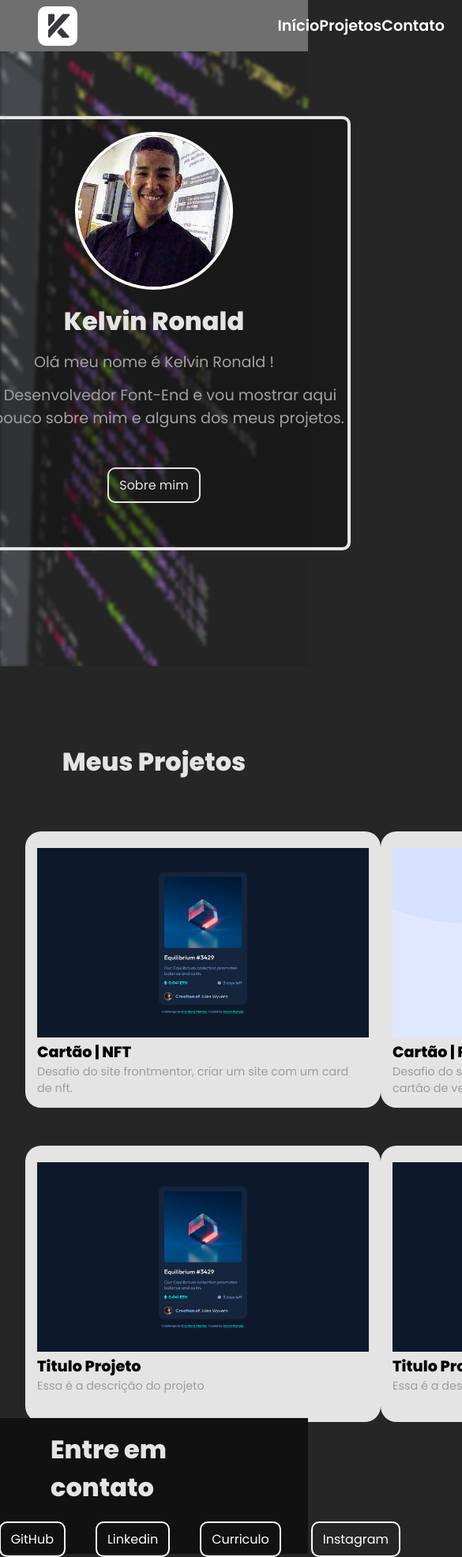
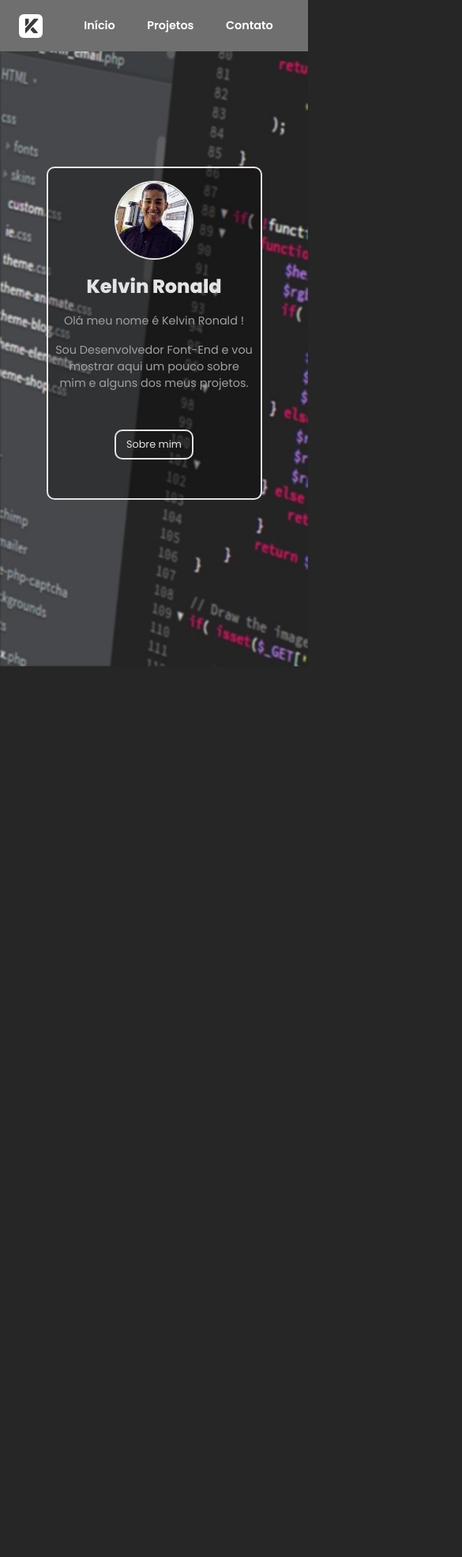
Before and after one commit to DrKelvin/Portfolio, a plain HTML site: page index.html in a window 390 px wide. Shown: the top 1972 px of the page at 79% size, 585 px wide, since content can reach past the window. After the commit the page ends 844 px from the top, so only its background shows below. Drawn offline with Linux system fonts and the light colour scheme.

Commit message:
adicionando projetos

```diff
--- a/index.html
+++ b/index.html
@@ -11,6 +11,7 @@
   <link href="https://fonts.googleapis.com/css2?family=Poppins:ital,wght@0,300;0,400;0,500;0,600;0,800;1,400;1,600;1,700;1,800&display=swap" rel="stylesheet">
   <!--Estilização-->
   <link rel="stylesheet" href="style.css">
+  <link rel="stylesheet" href="mobile.css">
 </head>
 <body>
   <header id="menu">
@@ -57,14 +58,14 @@
         <!-- Primeiro Projeto -->
         <div class="projeto">
           <div class="imagem_projeto">
-            <a href="https://desafio-nft-card.vercel.app/" target="_blank">
-              <img src="imagens/img-projeto-nft-card.png" alt="imagem de um projeto de um cartão de venda de nft">
+            <a href="https://landing-page-responsiva-com-react-1.vercel.app/" target="_blank">
+              <img src="imagens/img-projeto-landing-page-responsiva-react-1.png" alt="imagem de um projeto de uma pagina web">
             </a>
           </div>
           <a href="https://desafio-nft-card.vercel.app/" target="_blank">
-            <b class="titulo_projeto">Cartão | NFT</b>
+            <b class="titulo_projeto">Landing Page Responsiva | React JS</b>
           </a>
-          <p class="descricao_projeto">Desafio do site frontmentor, criar um site com um card de nft.</p>
+          <p class="descricao_projeto">Landing page responsiva, com menu mobile lateral, e menu collapse down, desafio do site frontendmentor</p>
         </div>
         <!-- Segundo Projeto -->
         <div class="projeto">
@@ -76,19 +77,19 @@
           <a href="https://desafio-music-plataform-card.vercel.app/" target="_blank">
             <b class="titulo_projeto">Cartão | Plataforma de Musica</b>
           </a>
-          <p class="descricao_projeto">Desafio do site frontmentor, criar um site com um cartâo de venda de uma plataforma de música. </p>
+          <p class="descricao_projeto">Desafio do site frontendmentor, criar um site com um cartâo de venda de uma plataforma de música. </p>
         </div>
         <!-- Terceiro Projeto -->
         <div class="projeto">
           <div class="imagem_projeto">
-            <a href="https://desafio-nft-card.vercel.app/" target="_blank">
-              <img src="imagens/img-projeto-nft-card.png" alt="imagem de um projeto de um cartão de venda de nft">
+            <a href="http://desafio-card-stats.vercel.app/" target="_blank">
+              <img src="imagens/img-projeto-card-stats.png" alt="imagem de um projeto de um cartão de venda de nft">
             </a>
           </div>
           <a href="https://desafio-nft-card.vercel.app/" target="_blank">
-            <b class="titulo_projeto">Titulo Projeto</b>
+            <b class="titulo_projeto">Cartão | Vendas e Números</b>
           </a>
-          <p class="descricao_projeto">Essa é a descrição do projeto</p>
+          <p class="descricao_projeto">Desafio do frontendmentor, criar uma cartão propaganda com status dos numeros.</p>
         </div>
       </div>
       <!-- Segunda Linha de Projetos -->
@@ -101,21 +102,21 @@
             </a>
           </div>
           <a href="https://desafio-nft-card.vercel.app/" target="_blank">
-            <b class="titulo_projeto">Titulo Projeto</b>
+            <b class="titulo_projeto">Cartão | NFT</b>
           </a>
-          <p class="descricao_projeto">Essa é a descrição do projeto</p>
+          <p class="descricao_projeto">Desafio do site frontendmentor, criar um site com um card de nft.</p>
         </div>
         <!-- Quinto Projeto -->
         <div class="projeto">
           <div class="imagem_projeto">
-            <a href="https://desafio-nft-card.vercel.app/" target="_blank">
-              <img src="imagens/img-projeto-nft-card.png" alt="imagem de um projeto de um cartão de venda de nft">
+            <a href="https://landing-page-responsiva-1.vercel.app/" target="_blank">
+              <img src="imagens/img-projeto-landing-page-responsiva-1.png" alt="imagem de um projeto de um cartão de venda de nft">
             </a>
           </div>
           <a href="https://desafio-nft-card.vercel.app/" target="_blank">
-            <b class="titulo_projeto">Titulo Projeto</b>
+            <b class="titulo_projeto">Landing Page Responsiva</b>
           </a>
-          <p class="descricao_projeto">Essa é a descrição do projeto</p>
+          <p class="descricao_projeto">Uma landing page simples, desafio do site frontendmentor</p>
         </div>
         <!-- Sexto Projeto -->
         <div class="projeto">
--- /dev/null
+++ b/mobile.css
@@ -0,0 +1,76 @@
+@media (max-width: 500px){
+
+  /* Header */
+
+  #img_logo{
+    height: 30px;
+    margin-left: 1.5rem;
+  }
+
+  .btns_container{
+    margin-left: 2rem;
+    width: 280px;
+  }
+
+  .btn_header{
+    font-size: .9rem;
+  }
+
+  /* Home */
+
+  #img_bg{
+    filter: blur(1px);
+    object-fit: cover;
+    object-position: left;
+  }
+
+  /* Presentation */
+
+  .container_inicio{
+    width: 70%;
+    height: 50%;
+    border: 2px #e4e4e4 solid;
+  }
+
+  .paragrafo_inicio{
+    font-size: .9rem;
+  }
+
+  #img_perfil{
+    width: 100px;
+    border: 2px #e4e4e4 solid;
+  }
+
+  #perfil h1{
+    font-size: 1.5rem;
+  }
+
+  #perfil p:first-of-type{
+    padding: 1rem;
+  }
+
+  #perfil p:last-of-type{
+    width: 250px;
+  }
+
+  #perfil button{
+    margin-top: 3rem;
+    font-size: .8rem;
+  }
+
+  /* Projects */
+
+  #section_projetos{
+    display: none;
+  }
+
+  .linha_de_projetos{
+    flex-direction: column;
+  }
+
+  /* Contacts */
+
+  footer{
+    display: none;
+  }
+}
--- a/script.js
+++ b/script.js
@@ -1,7 +1,15 @@
 function show_sobremim() {
   let div_sobremim = document.getElementById("sobremim");
+  let div_perfil = document.getElementById("perfil");
+
   div_sobremim.classList.remove("display_none");
   console.log("classe removida");
+
+  if(window.matchMedia("(max-width: 500px)").matches) {
+    div_perfil.classList.add("display_none");
+  } else {
+
+  }
 }
 
 function rem_sobremim() {
--- a/style.css
+++ b/style.css
@@ -15,7 +15,7 @@ body{
   background-color: #262626;
 }
 
-/*==Header Menu==*/
+/* Header */
 
 header{
   width: 100%;
@@ -67,7 +67,7 @@ header{
   width: 100%;
 }
 
-/*==Home==*/
+/* Home */
 
 #section_inicio{
   width: 100%;
@@ -80,7 +80,6 @@ header{
 #img_bg{
   width: 100%;
   height: 100%;
-  background: url(imagens/Background-web.jpg);
   filter: blur(3px);
   -webkit-filter: blur(2px);
   position: absolute;
@@ -91,7 +90,7 @@ header{
   background-size: cover;
 }
 
-/*==Apresentação==*/
+/* Presentation */
 
 .container_inicio{
   width: 600px;
@@ -213,7 +212,7 @@ header{
   padding-top: 0;
 }
 
-/*==Projetos==*/
+/* Projects */
 
 #section_projetos{
   position: relative;
@@ -308,7 +307,7 @@ header{
   color: white;
 }
 
-/*==Contatos==*/
+/* Contacts */
 
 footer{
   position: relative;
```
Also changed, not shown: imagens/img-projeto-card-stats.png (added), imagens/img-projeto-landing-page-responsiva-1.png (added), imagens/img-projeto-landing-page-responsiva-react-1.png (added).
